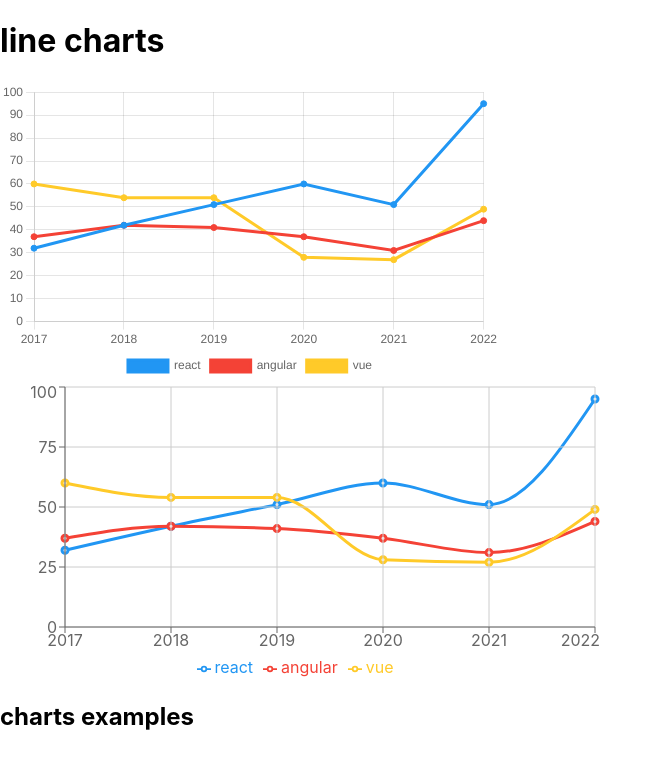
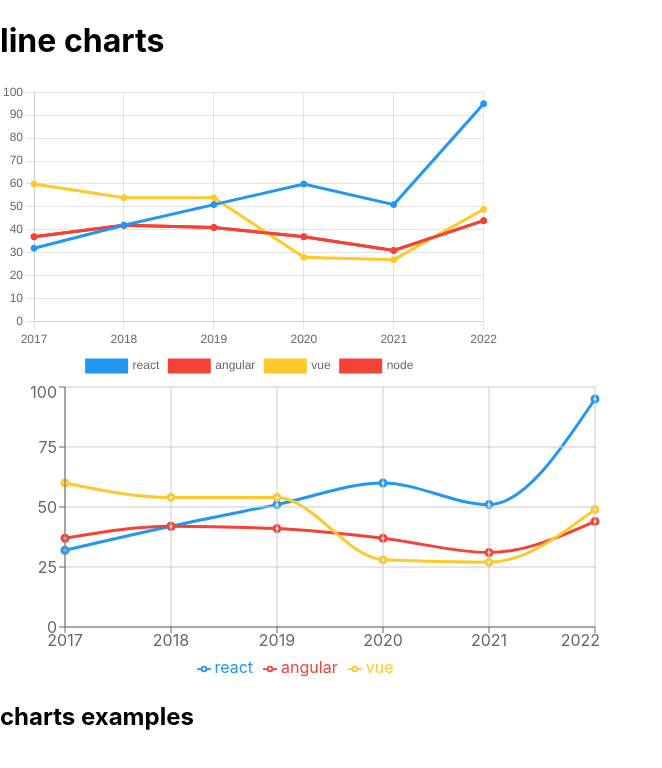
Before and after one commit to Luciefifi/reactjs-charts, a React (Create React App) app: page / in a window 1280 px wide. Shown: the top 768 px of the page, without its empty margins (0-662 px from the left). Built offline with nearby package versions, Linux system fonts and the light colour scheme.

Commit message:
added new label

```diff
--- a/src/ChartJsExample.jsx
+++ b/src/ChartJsExample.jsx
@@ -45,7 +45,13 @@ export const data = {
             data: [60, 54, 54, 28, 27, 49],
             backgroundColor:"#ffca29",
             borderColor: "#ffca29",
-        }
+        },
+        {
+            label: 'node',
+            data: [37, 42, 41, 37, 31, 44],
+            backgroundColor:"#f44236",
+            borderColor: "#f44236",
+        },
     ]
 
 
```
